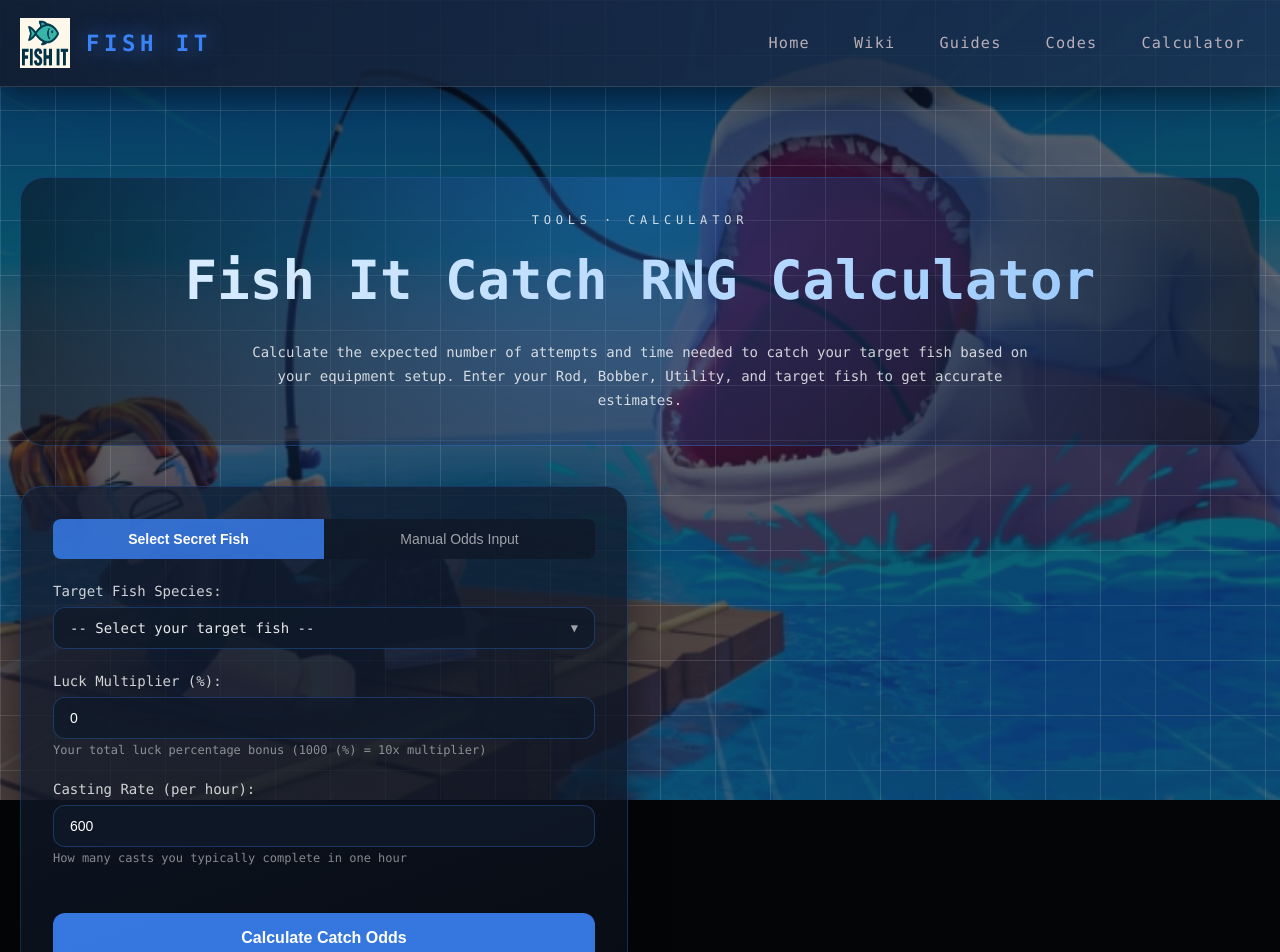
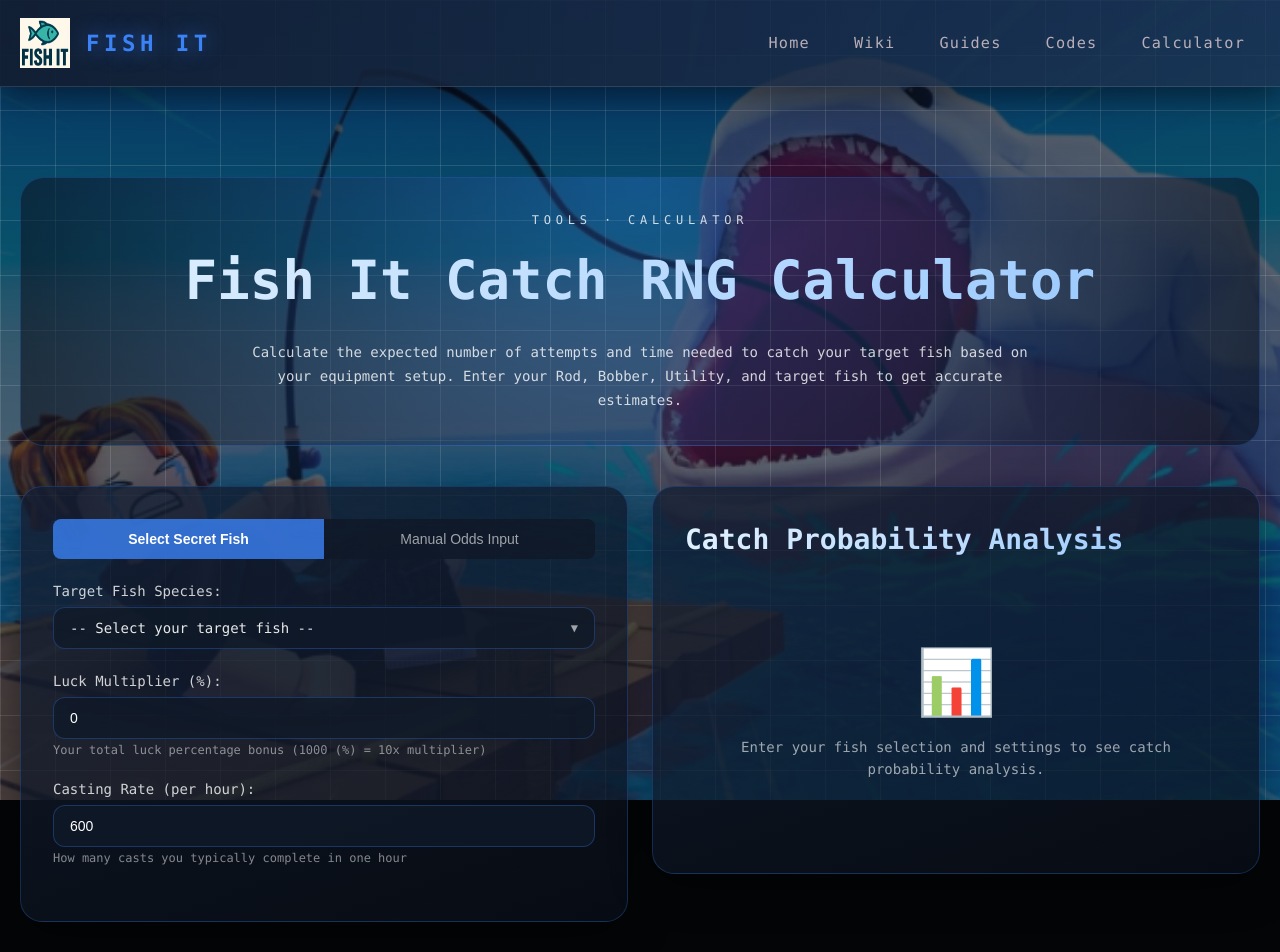
Before and after one commit to wanghuan072/fishitgame, a Vue app in the folder fishitgame/: page /calculator/fish-it-rng-calculator in a window 1280 px wide. Shown: the top 952 px of the page. Built offline with nearby package versions, Linux system fonts and the light colour scheme.

Commit message:
修改内链地址

```diff
--- a/fishitgame/src/data/guides/guides.js
+++ b/fishitgame/src/data/guides/guides.js
@@ -408,7 +408,7 @@ export const guides = [
 
 <p style="text-align: center;"><strong>Want to calculate your current Total Luck?</strong></p>
 <p style="text-align: center;">
-  <a href="/calculator/luck" rel="noopener noreferrer" target="_blank">Click here to use our [Luck Calculator] to check your stats!</a>
+  <a href="/calculator/fish-it-luck-calculator" rel="noopener noreferrer" target="_blank">Click here to use our [Luck Calculator] to check your stats!</a>
 </p>
 
     `,
@@ -428,7 +428,7 @@ export const guides = [
             keywords: "Fish It best rod, Fish It rod locations, Fish It Angler Rod, Fish It Ghostfinn Rod, Fish It Ares Rod location, Roblox Fish It guide, Fish It progression",
         },
         isHome: true,
-        addressBar: "ultimate-progression-locations",
+        addressBar: "/ultimate-progression-locations",
         detailsHtml: `
     <p style="margin: 1em 0px;">Welcome to the ultimate progression walkthrough for Roblox's <em>Fish It</em>. With so many options available at Joe's Rods and hidden across the map, it can be confusing to know which gear to buy and which to skip. Whether you are a beginner or a pro grinder, finding the <strong>Fish It best rod</strong> is essential for catching those elusive Mythical and Secret fish.</p>
 <p style="margin: 1em 0px;">In this guide, we will break down the most efficient path to power, reveal secret locations for high-tier gear, and settle the debate on what truly is the <strong>Fish It best rod</strong> in the current meta.</p>
--- a/fishitgame/src/views/calculators/CalculatorRngView.vue
+++ b/fishitgame/src/views/calculators/CalculatorRngView.vue
@@ -104,18 +104,18 @@
               <span class="input-hint">How many casts you typically complete in one hour</span>
             </div>
 
-            <button class="calculate-button" @click="calculateResults">Calculate Catch Odds</button>
           </div>
         </div>
 
         <!-- Results Section -->
-        <div class="results-section" v-if="showResults && baseDropRate > 0">
+        <div class="results-section">
           <div class="results-card">
+            <h2>Catch Probability Analysis</h2>
+            <div v-if="baseDropRate > 0 && castingRate > 0" class="value-results">
               <div class="success-banner">
                 <p>Analysis complete! Check out the results below.</p>
               </div>
 
-            <h2>Catch Probability Analysis</h2>
               <p class="analysis-description">
                 The calculator uses statistical models to estimate catch probability. Results show enhanced odds after
                 applying your luck multiplier and confidence intervals for different probability levels.
@@ -159,6 +159,12 @@
                 These projections are based on statistical models and community research. Actual results may vary due to
                 RNG factors.
               </p>
+            </div>
+
+            <div v-else class="empty-state">
+              <div class="empty-icon">📊</div>
+              <p>Enter your fish selection and settings to see catch probability analysis.</p>
+            </div>
           </div>
         </div>
       </div>
@@ -250,7 +256,6 @@ const inputMode = ref('fish')
 const manualCatchRate = ref('')
 const luckMultiplier = ref(0)
 const castingRate = ref(600)
-const showResults = ref(false)
 const isSelectOpen = ref(false)
 
 // Group secret fish by location
@@ -362,12 +367,6 @@ const toggleSelect = () => {
 const selectFish = (fish) => {
   selectedFish.value = fish
   isSelectOpen.value = false
-}
-
-const calculateResults = () => {
-  if (baseDropRate.value > 0 && castingRate.value > 0) {
-    showResults.value = true
-  }
 }
 
 // Close select when clicking outside
@@ -641,6 +640,36 @@ const formatCasts = (casts) => {
   border-top: 1px solid rgba(255, 255, 255, 0.1);
 }
 
+.value-results {
+  animation: fadeIn 0.5s ease;
+}
+
+@keyframes fadeIn {
+  from {
+    opacity: 0;
+    transform: translateY(10px);
+  }
+  to {
+    opacity: 1;
+    transform: translateY(0);
+  }
+}
+
+.empty-state {
+  text-align: center;
+  padding: 60px 20px;
+}
+
+.empty-icon {
+  font-size: 64px;
+  margin-bottom: 16px;
+}
+
+.empty-state p {
+  color: rgba(255, 255, 255, 0.6);
+  line-height: 1.6;
+}
+
 .number-input {
   width: 100%;
   padding: 12px 16px;
```
Lines whose indentation alone changed are shown as unchanged.
